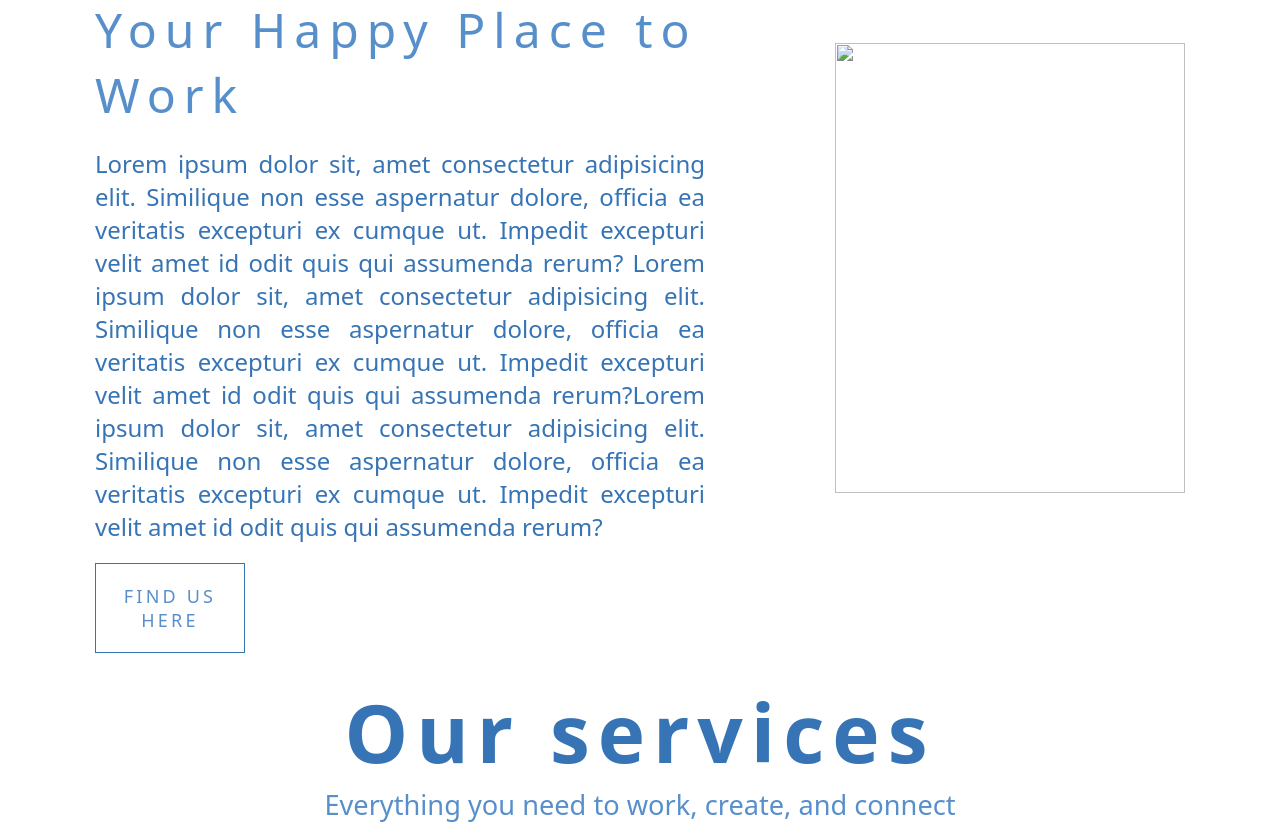
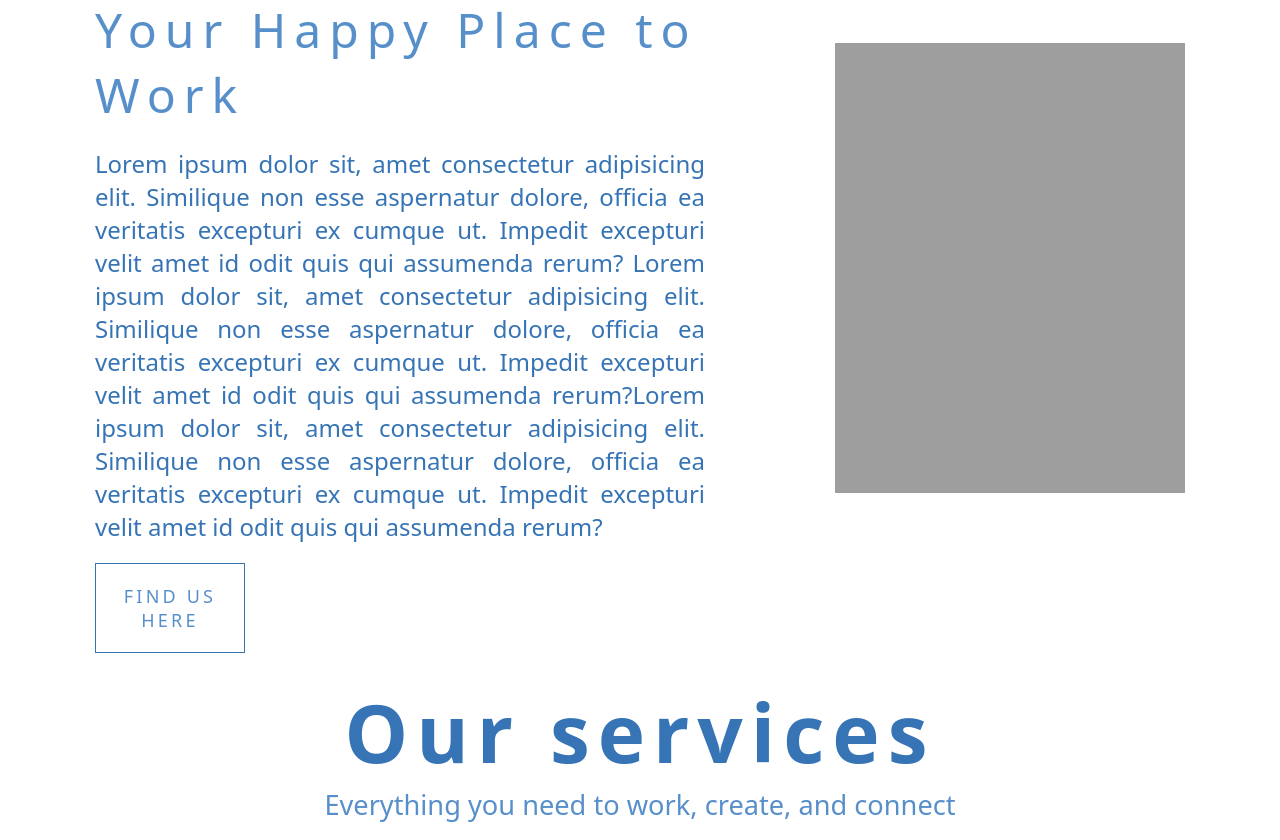
Before and after one commit to HichamHanane/Workly, a plain HTML site: page index.html in a window 1280 px wide. Shown: the part 928-1768 px from the top of the page. Drawn offline with nearby package versions, Linux system fonts and the light colour scheme; the site is published under a folder, as on GitHub Pages, so addresses that start at the root find nothing; a web font is replaced by a local one.

Commit message:
fix image in the about us section no showing

```diff
--- a/index.html
+++ b/index.html
@@ -131,7 +131,7 @@
 
         <div class="about_us-right_side">
             <div class="about_us-image">
-                <img loading="lazy" src="/images/image1.jpg" alt="" srcset="" data-aos="fade-left"
+                <img loading="lazy" src="./images/image1.jpg" alt="" srcset="" data-aos="fade-left"
                     data-aos-duration="1000">
             </div>
             <div class="blank_border">
```
